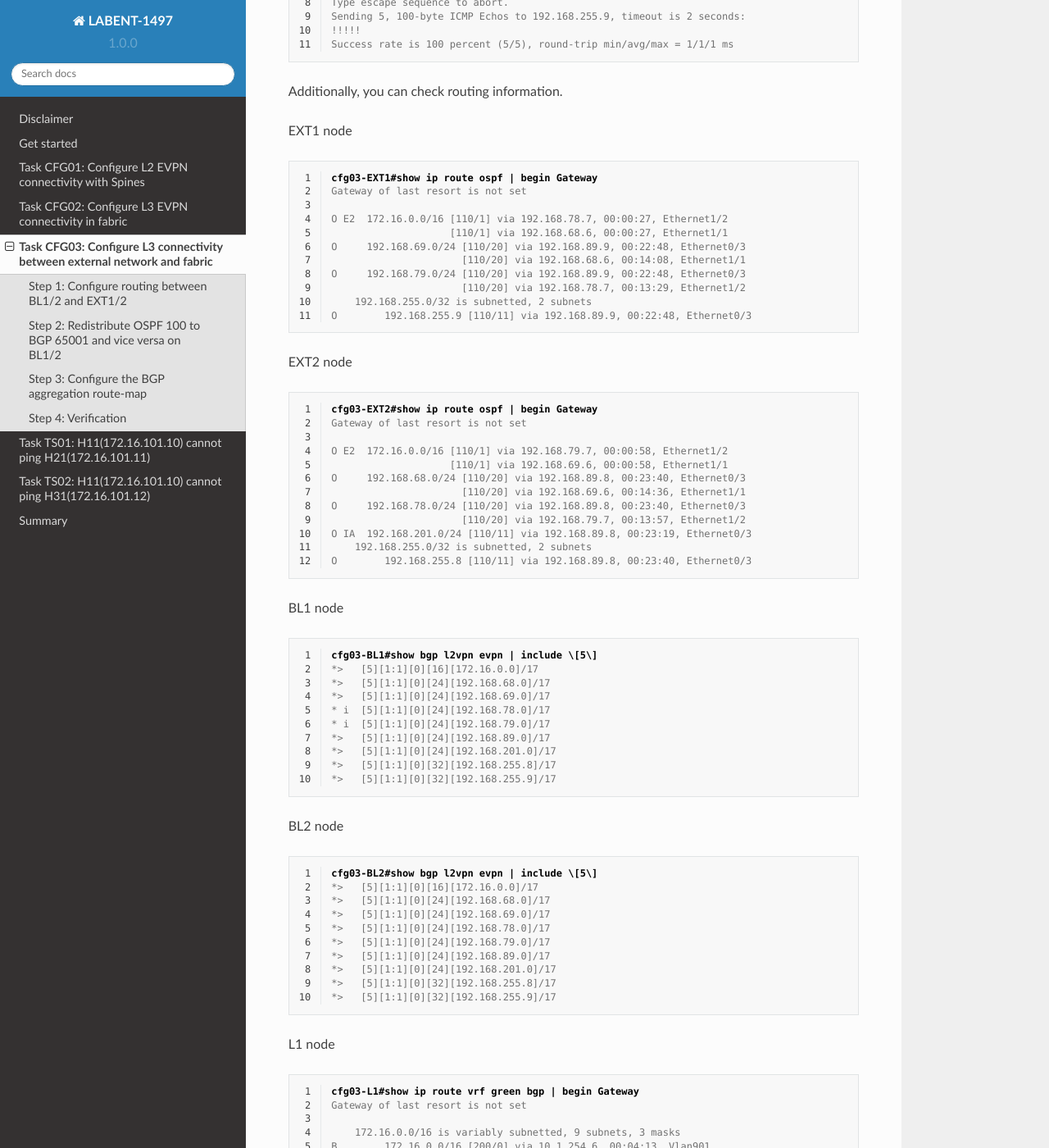
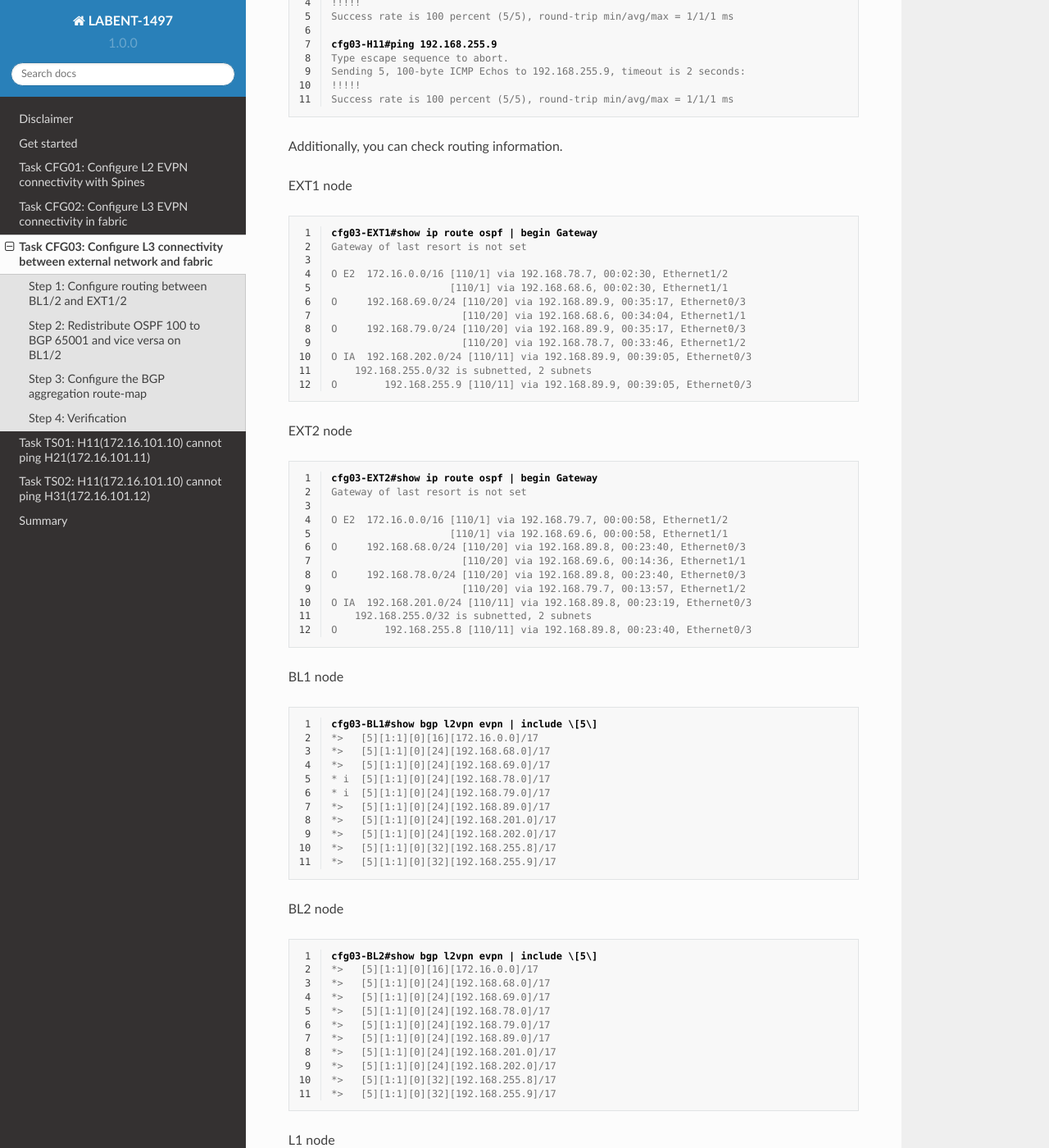
Before and after one commit to dvishchu/labent-1497, a Sphinx documentation site: the page built from docs/source/task_03.rst, in a window 1280 px wide and 1400 px high, scrolled down 8097 px. Shown: the whole window at 82% size. Built offline with Sphinx 7.4.7 and the Read the Docs theme 2.0.0, drawn with Linux system fonts in a browser that asks for light colours; some of the changed text lies outside the part shown.

Commit message:
Updating output in task03

```diff
--- a/docs/source/task_03.rst
+++ b/docs/source/task_03.rst
@@ -372,14 +376,15 @@ EXT1 node
     cfg03-EXT1#show ip route ospf | begin Gateway
     Gateway of last resort is not set
 
-    O E2  172.16.0.0/16 [110/1] via 192.168.78.7, 00:00:27, Ethernet1/2
-                        [110/1] via 192.168.68.6, 00:00:27, Ethernet1/1
-    O     192.168.69.0/24 [110/20] via 192.168.89.9, 00:22:48, Ethernet0/3
-                          [110/20] via 192.168.68.6, 00:14:08, Ethernet1/1
-    O     192.168.79.0/24 [110/20] via 192.168.89.9, 00:22:48, Ethernet0/3
-                          [110/20] via 192.168.78.7, 00:13:29, Ethernet1/2
+    O E2  172.16.0.0/16 [110/1] via 192.168.78.7, 00:02:30, Ethernet1/2
+                        [110/1] via 192.168.68.6, 00:02:30, Ethernet1/1
+    O     192.168.69.0/24 [110/20] via 192.168.89.9, 00:35:17, Ethernet0/3
+                          [110/20] via 192.168.68.6, 00:34:04, Ethernet1/1
+    O     192.168.79.0/24 [110/20] via 192.168.89.9, 00:35:17, Ethernet0/3
+                          [110/20] via 192.168.78.7, 00:33:46, Ethernet1/2
+    O IA  192.168.202.0/24 [110/11] via 192.168.89.9, 00:39:05, Ethernet0/3
         192.168.255.0/32 is subnetted, 2 subnets
-    O        192.168.255.9 [110/11] via 192.168.89.9, 00:22:48, Ethernet0/3
+    O        192.168.255.9 [110/11] via 192.168.89.9, 00:39:05, Ethernet0/3
 
 EXT2 node
 
@@ -414,6 +419,7 @@ BL1 node
     * i  [5][1:1][0][24][192.168.79.0]/17
     *>   [5][1:1][0][24][192.168.89.0]/17
     *>   [5][1:1][0][24][192.168.201.0]/17
+    *>   [5][1:1][0][24][192.168.202.0]/17
     *>   [5][1:1][0][32][192.168.255.8]/17
     *>   [5][1:1][0][32][192.168.255.9]/17
 
@@ -431,6 +437,7 @@ BL2 node
     *>   [5][1:1][0][24][192.168.79.0]/17
     *>   [5][1:1][0][24][192.168.89.0]/17
     *>   [5][1:1][0][24][192.168.201.0]/17
+    *>   [5][1:1][0][24][192.168.202.0]/17
     *>   [5][1:1][0][32][192.168.255.8]/17
     *>   [5][1:1][0][32][192.168.255.9]/17
 
```
Also changed, not shown: other parts of docs/source/task_03.rst (+4 -0 lines).
